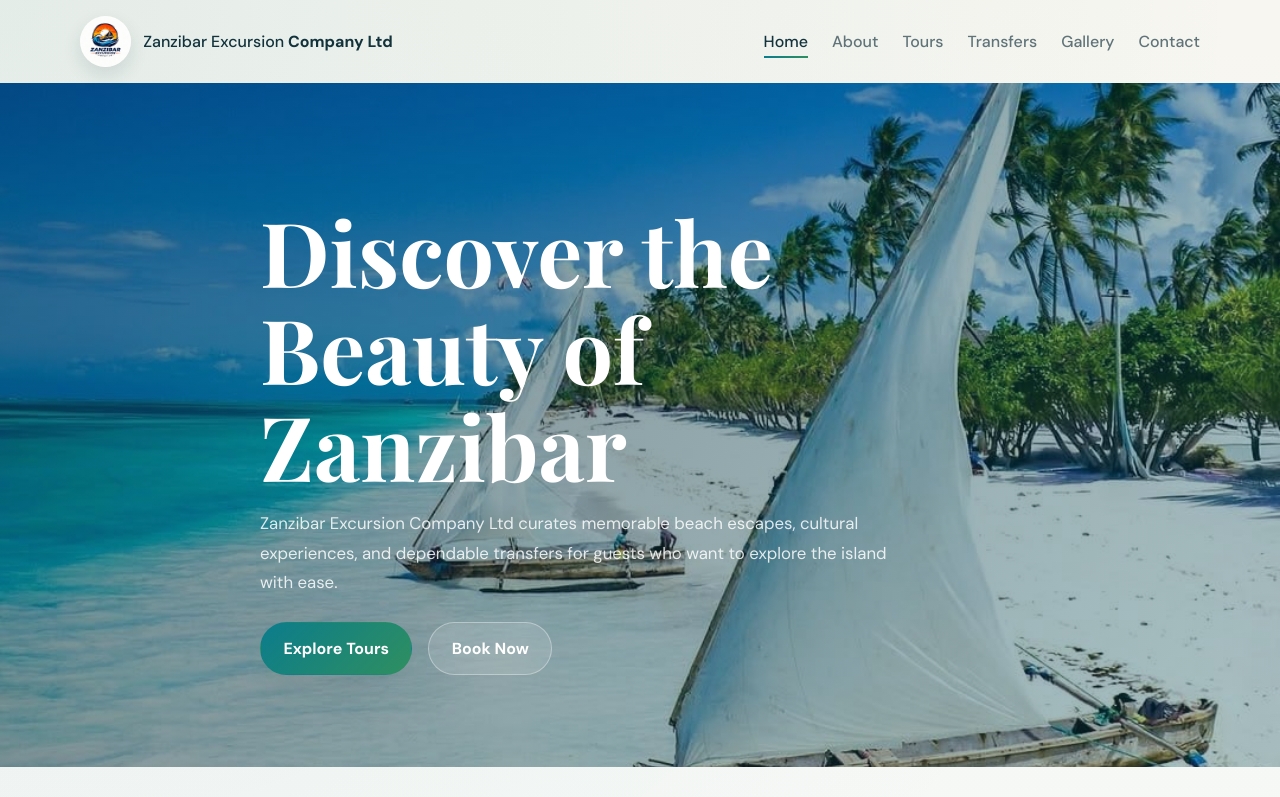
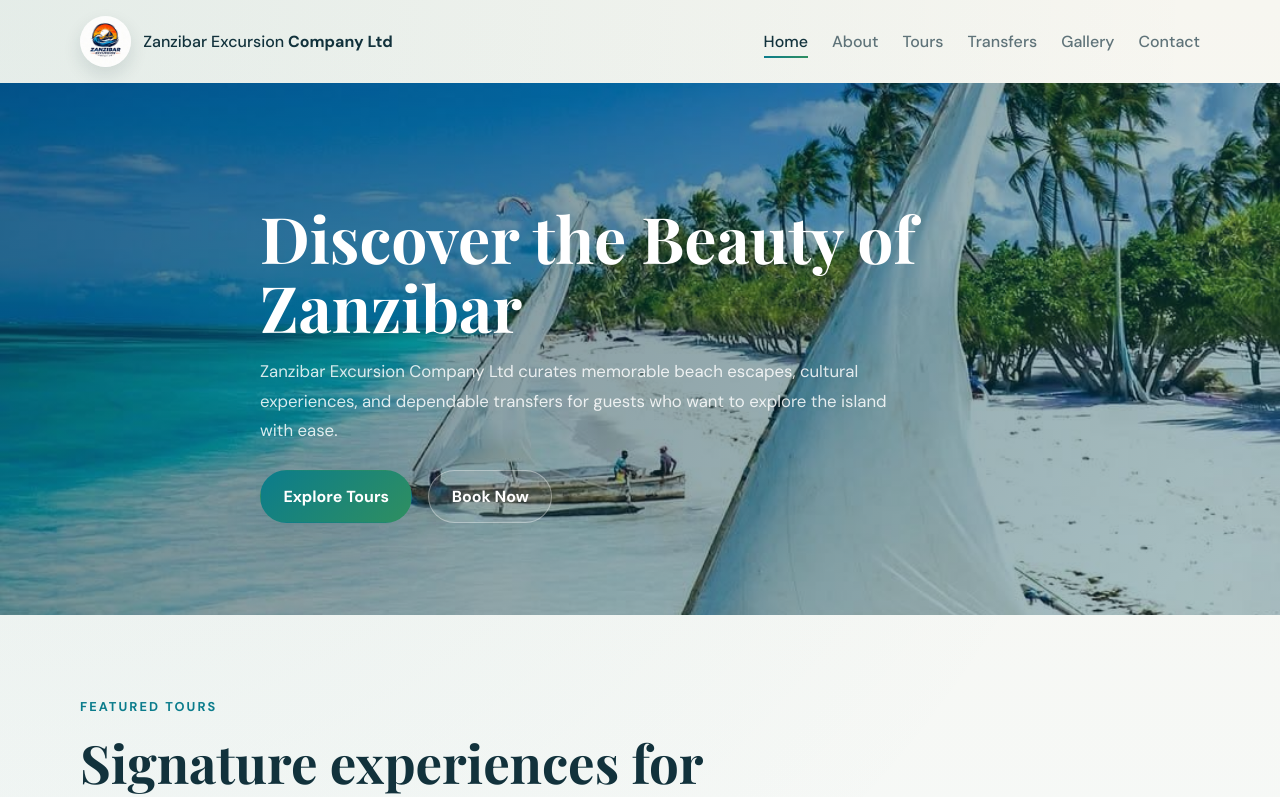
Before and after one commit to aliyusufabass-tech/myproject, a React (Vite) app in the folder frontend/: page / in a window 1280 px wide. Shown: the top 797 px of the page. Built offline with nearby package versions, Linux system fonts and the light colour scheme.

Commit message:
fix commit 24

```diff
--- a/frontend/src/styles/global.css
+++ b/frontend/src/styles/global.css
@@ -836,6 +836,10 @@ p {
   padding: 2rem 0 0.5rem;
 }
 
+.hero--home h1 {
+  font-size: clamp(2.2rem, 5vw, 4rem);
+}
+
 .hero p,
 .page-hero p {
   color: rgba(255, 255, 255, 0.84);
```
